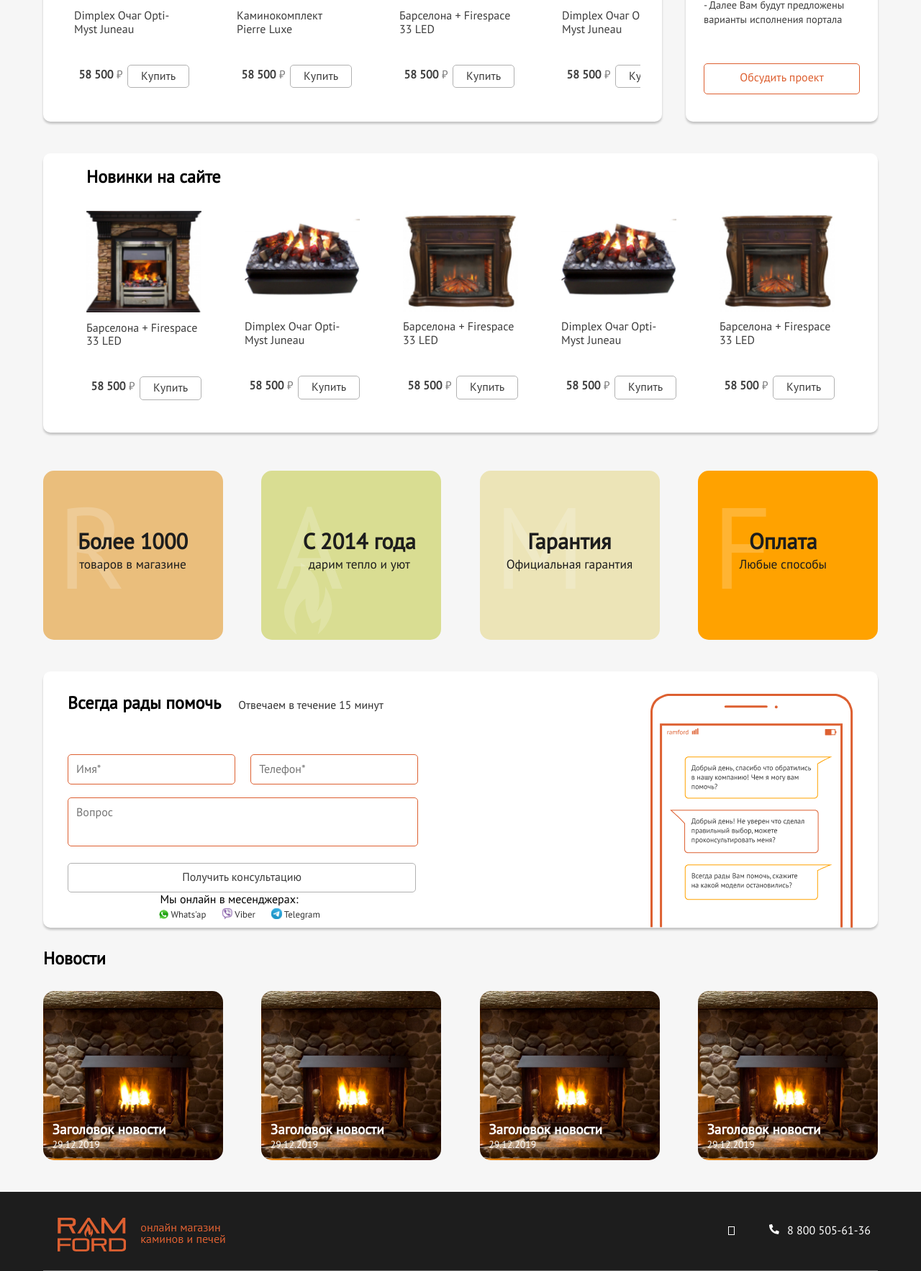
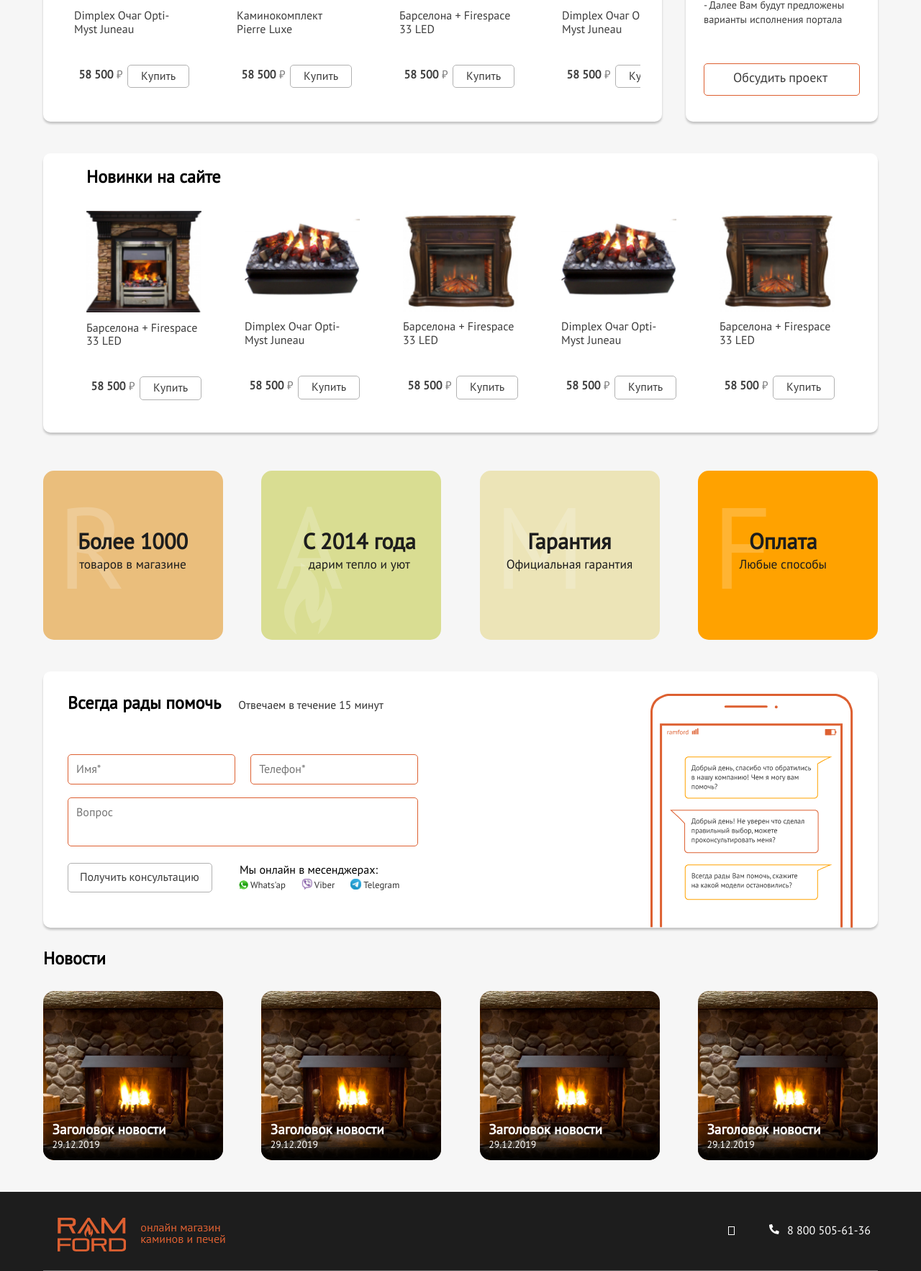
Before and after one commit to viktorShatalov/ramford-verstka, a PHP site: page / in a window 1280 px wide. Shown: the part 1045-2811 px from the top of the page at 72% size. Run offline with PHP 8.4, Linux system fonts and the light colour scheme.

Commit message:
animation button +

```diff
--- a/index.html
+++ b/index.html
@@ -401,7 +401,7 @@
                         </ul>
                     </div>
                     <div class="re-currentOffers-right__btn">
-                        <button>Обсудить проект</button>
+                        <a href="#" class="anim_btn effekt">Обсудить проект</a>
                     </div>
                 </div>
             </div>
@@ -588,7 +588,7 @@
                             <textarea name="textarea" placeholder="Вопрос"></textarea>
                         </div>
                         <div class="re-form-btn">
-                            <button>Получить консультацию</button>
+                            <a href="#" class="anim_btn effekt">Получить консультацию</a>
                             <div class="re-social">
                                 <p>Мы онлайн в месенджерах:</p>
                                 <ul>
--- a/scss/_header.scss
+++ b/scss/_header.scss
@@ -1,8 +1,8 @@
-// .re-header{
-//     position: sticky;
-//     top: -41px;
-//     z-index: 2;
-// }
+.re-header{
+    position: sticky;
+    top: -41px;
+    z-index: 2;
+}
 .re-header-row__top{
     background-color: $color_vanilla;
     .re-conteiner{
--- a/scss/_main.scss
+++ b/scss/_main.scss
@@ -88,6 +88,9 @@
             width: 205px;
             margin: 0 15px 30px 0;
         }
+        li a:hover .re-item-description p{
+            color: $color_vanilla;
+        }
     }
 }
 .re-navigation-item{
@@ -101,9 +104,6 @@
             color: $color_text_menu;
             font-size: 1.125em;
             @include transition;
-        }
-        p:hover{
-            color: $color_vanilla;
         }
         span{
            color: $color_signature;
@@ -166,6 +166,7 @@
 .re-currentOffers-slider{
     max-width: 800px;
     margin: 0;
+    @include current-item_hover;
     .re-slider-item{
         width: 160px !important;
         margin: 0 33px;
@@ -175,12 +176,6 @@
                 width: 160px;
             }
         }
-    }
-    .re-slider-item:hover .re-item-description p{
-        color: $color_vanilla;
-    }
-    .re-slider-item:hover .re-item-action__btn button{
-        @include button_hover;
     }
     .re-item-description{
         margin: 0 0 45px;
@@ -241,15 +236,11 @@
     }
 }
 .re-currentOffers-right__btn{
-    button{
-        @include button;
-        padding: 10px 45px 13px;
-        color: $color_vanilla;
+    a.anim_btn:link, a.anim_btn:visited {
+        padding: 10px 40px 13px;
+        max-width: 135px;
+        font-size: 1.125em;
         border: 1px solid $color_vanilla;
-        @include transition;
-    }
-    button:hover{
-        @include button_hover;
     }
 }
 
@@ -276,6 +267,7 @@
 
 .re-newProduct-items{
     max-width: 1100px;
+    @include newProduct-item_hover;
     .re-item{
         width: 160px !important;
         margin: 0 30px;
@@ -285,9 +277,6 @@
                 width: 160px;
             }
         }
-    }
-    .re-item:hover .re-item-description p{
-        color: $color_vanilla;
     }
     .re-item-description{
         margin: 0 0 45px;
@@ -446,6 +435,11 @@
 }
 .re-form-btn{
     @include dspFlex;
+    a.anim_btn:link, a.anim_btn:visited {
+        padding: 10px 16px;
+        max-width: 167px;
+        margin: 0 20px 0 0;
+    }
     button{
         padding: 10px 16px;
         @include button;
@@ -520,6 +514,7 @@
             left: 5%;
             text-align: left;
             color: $color_white;
+            z-index: 1;
             h2{
                 font-size: 1.2em;
                 margin: 0 0 3px;
@@ -530,6 +525,17 @@
         }
     }
 }
+.re-news-item::after{
+    content: '';
+    position: absolute;
+    bottom: 0;
+    left: 0;
+    width: 250px;
+    height: 63px;
+    border-bottom-left-radius: 15px;
+    border-bottom-right-radius: 15px;
+    background: linear-gradient(to top, rgba(0,0,0,100%), rgba(0,0,0,0%));
+}
 .re-news-item:hover .re-news-description{
     color: $color_vanilla;
 }
--- a/scss/_mixin.scss
+++ b/scss/_mixin.scss
@@ -38,6 +38,40 @@
     z-index: -1;
     @include transition;
 }
+@mixin current-item_hover {
+    .re-slider-item:hover .re-item-description p{
+        color: $color_vanilla;
+    }
+    .re-slider-item:hover .re-item-action__btn a.anim_btn:link{
+        color: $color_white;
+    }
+    .re-slider-item:hover .re-item-action__btn a.anim_btn:visited{
+        color: $color_white;
+    }
+    .re-slider-item:hover .re-item-action__btn a.anim_btn:link::after{
+        height: 500%;
+    }
+    .re-slider-item:hover .re-item-action__btn a.anim_btn:visited::after{
+        height: 500%;
+    }
+}
+@mixin newProduct-item_hover{
+    .re-item:hover .re-item-description p{
+        color: $color_vanilla;
+    }
+    .re-item:hover .re-item-action__btn a.anim_btn:link{
+        color: $color_white;
+    }
+    .re-item:hover .re-item-action__btn a.anim_btn:visited{
+        color: $color_white;
+    }
+    .re-item:hover .re-item-action__btn a.anim_btn:link::after{
+        height: 500%;
+    }
+    .re-item:hover .re-item-action__btn a.anim_btn:visited::after{
+        height: 500%;
+    }
+}
 @mixin button_hover{
     background-color:  $color_vanilla;
     color: $color_white;
```
Also changed, not shown: css/style.min.css, 1 other file.
